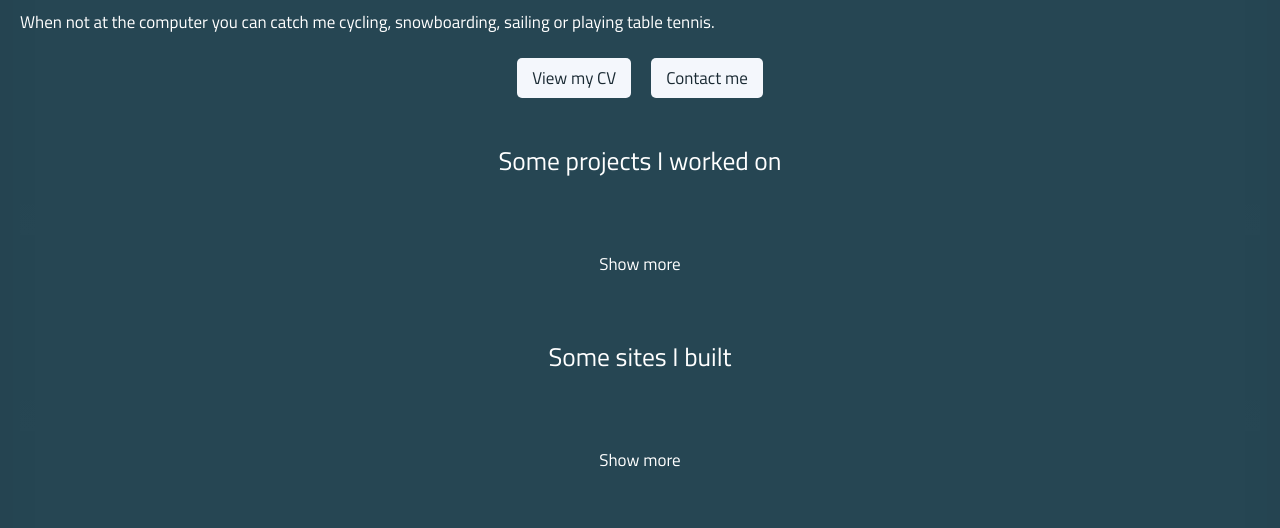
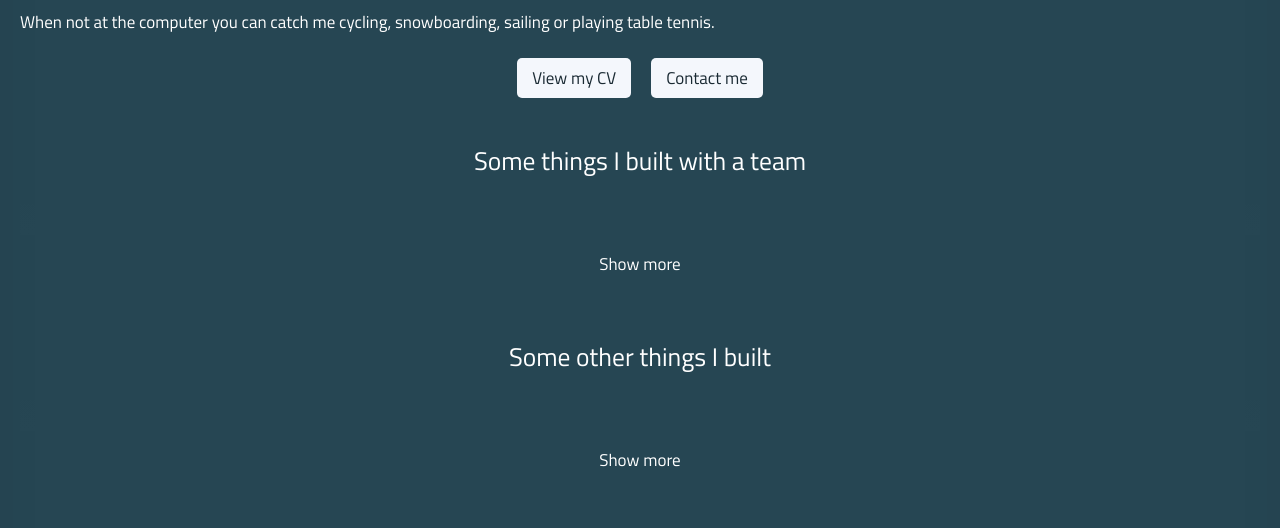
Before and after one commit to AlecRust/alecrust.com, a website built with webpack: page src/index.html in a window 1280 px wide. Shown: the part 939-1467 px from the top of the page. Built offline with nearby package versions, Linux system fonts and the light colour scheme; some packages are replaced by stand-ins of ours; what photoswipe would draw is missing.

Commit message:
Improve headings

```diff
--- a/src/index.html
+++ b/src/index.html
@@ -108,7 +108,7 @@
       </section>
       <section class="u-mbXL">
         <div class="Container">
-          <h2 class="u-textCenter u-mbL">Some projects I worked on</h2>
+          <h2 class="u-textCenter u-mbL">Some things I built with a team</h2>
           <div class="Expander">
             <div id="team-projects" class="Expander-content">
               <ul class="Gallery js-gallery">
@@ -147,7 +147,7 @@
       </section>
       <section class="u-mbXL">
         <div class="Container">
-          <h2 class="u-textCenter u-mbL">Some sites I built</h2>
+          <h2 class="u-textCenter u-mbL">Some other things I built</h2>
           <div class="Expander">
             <div id="independent-projects" class="Expander-content">
               <ul class="Gallery js-gallery">
```
